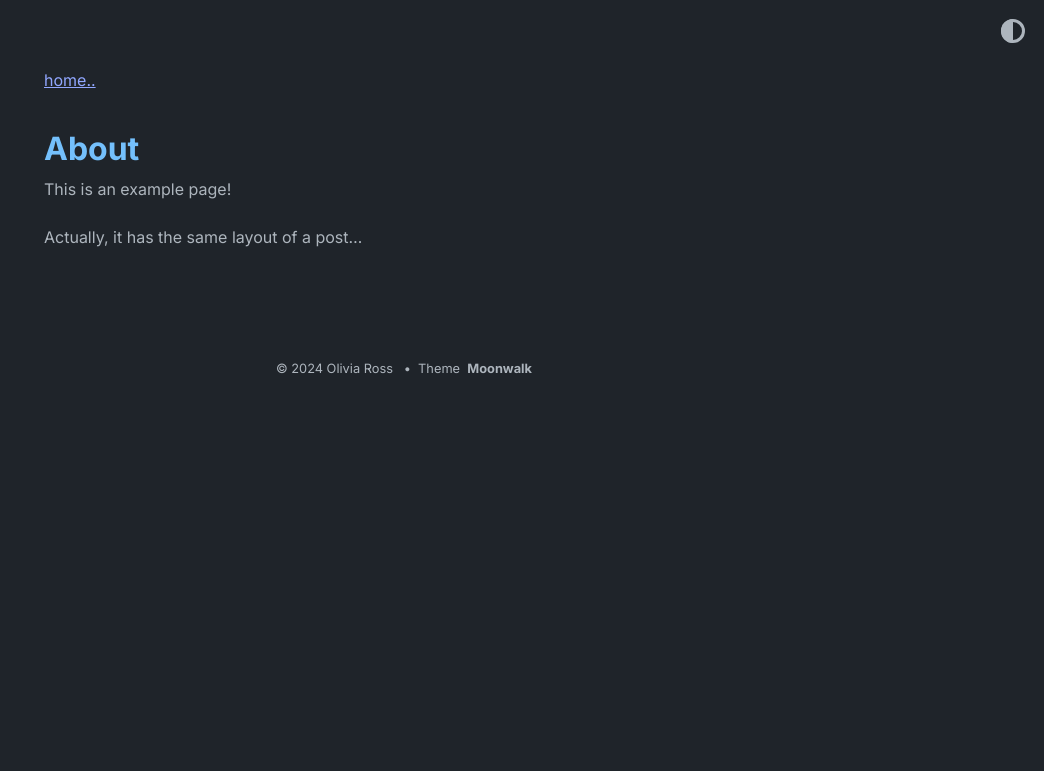
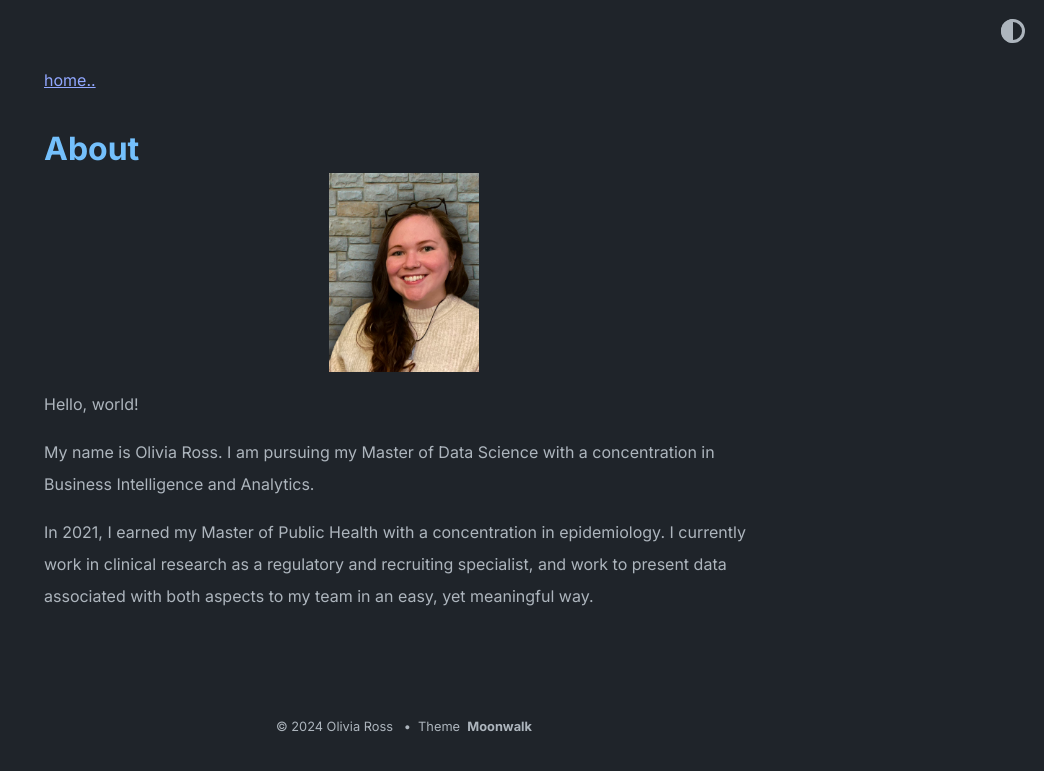
Before and after one commit to liv4data/portfolio, a Jekyll site: the page built from about.md, in a window 1280 px wide. Shown: the top 771 px of the page, without its empty margins (236-1280 px from the left). Built offline with Jekyll 4.4.1, drawn with Linux system fonts in a browser that asks for light colours.

Commit message:
Update about.md

```diff
--- a/about.md
+++ b/about.md
@@ -3,6 +3,11 @@ layout: post
 title: About
 ---
 
-This is an example page!
+<img src="https://github.com/liv4data/portfolio/blob/ac75cad1fa47dc2da3bbb1913b8fa581521f1d37/images/IMG_3180.jpg" width="150">
 
-Actually, it has the same layout of a post...
+Hello, world!
+
+My name is Olivia Ross.
+I am pursuing my Master of Data Science with a concentration in Business Intelligence and Analytics.
+
+In 2021, I earned my Master of Public Health with a concentration in epidemiology. I currently work in clinical research as a regulatory and recruiting specialist, and work to present data associated with both aspects to my team in an easy, yet meaningful way.
```
